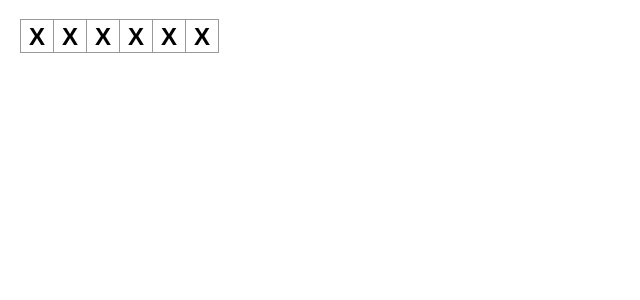
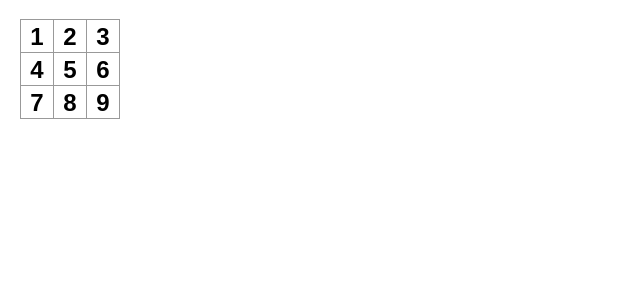
Before and after one commit to sonOfDocker/react-tutorial, a React (Create React App) app in the folder src/: page / in a window 1280 px wide. Shown: the top 300 px of the page, without its empty margins (0-640 px from the left). Built offline with nearby package versions, Linux system fonts and the light colour scheme.

Commit message:
Add numbered grid

```diff
--- a/src/App.js
+++ b/src/App.js
@@ -1,12 +1,21 @@
 export default function Square() {
   return (
     <>
-    <button className="square">X</button>
-    <button className="square">X</button>
-    <button className="square">X</button>
-    <button className="square">X</button>
-    <button className="square">X</button>
-    <button className="square">X</button>
+    <div className="board-row">
+      <button className="square">1</button>
+      <button className="square">2</button>
+      <button className="square">3</button>
+    </div>
+    <div className="board-row">
+      <button className="square">4</button>
+      <button className="square">5</button>
+      <button className="square">6</button>
+    </div>
+    <div className="board-row">
+      <button className="square">7</button>
+      <button className="square">8</button>
+      <button className="square">9</button>
+    </div>
   </>
   );
 }
```
